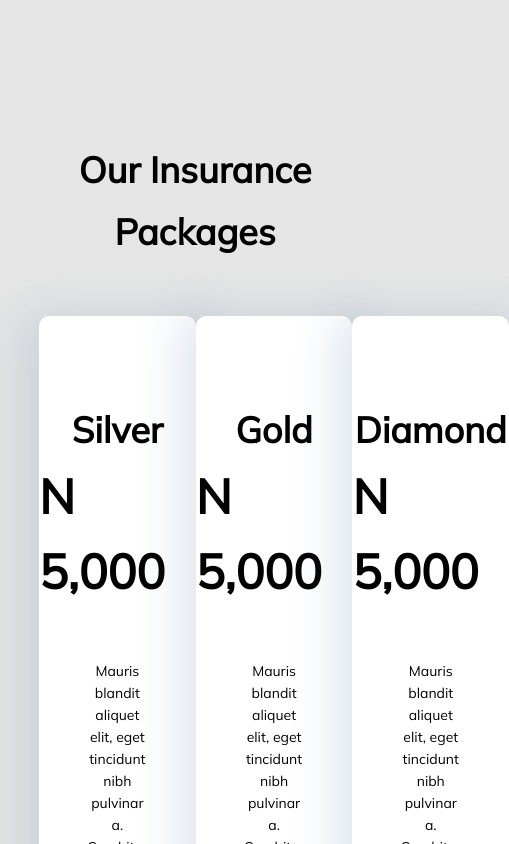
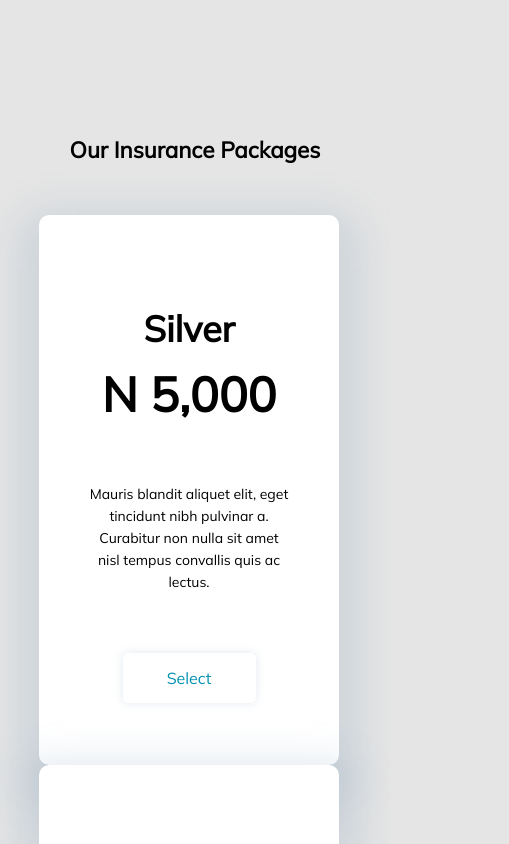
Before and after one commit to coolpythoncodes/spare-parts, a React (Create React App) app: page / in a window 390 px wide. Shown: the part 2600-3444 px from the top of the page, 509 px wide, since content can reach past the window. Built offline with nearby package versions, Linux system fonts and the light colour scheme.

Commit message:
insurance package section mobile responsive

```diff
--- a/src/Sass/_mobile.scss
+++ b/src/Sass/_mobile.scss
@@ -174,10 +174,22 @@
     }
 
     .how-it-works{
-
+        margin-top: 0px;
         h1{
             text-align: center;
             margin-top: 4rem;
         }
     }
+
+    .insurance-package{
+
+        h1{
+            font-size: 1.4rem;
+            line-height: 1.4rem;
+        }
+    }
+
+    .insurance-cards{
+        flex-direction: column;
+    }
 }
--- a/src/Sass/insurancecards.scss
+++ b/src/Sass/insurancecards.scss
@@ -5,3 +5,5 @@
     margin: auto;
     margin-top: 53px;
 }
+
+@import 'mobile';
```
